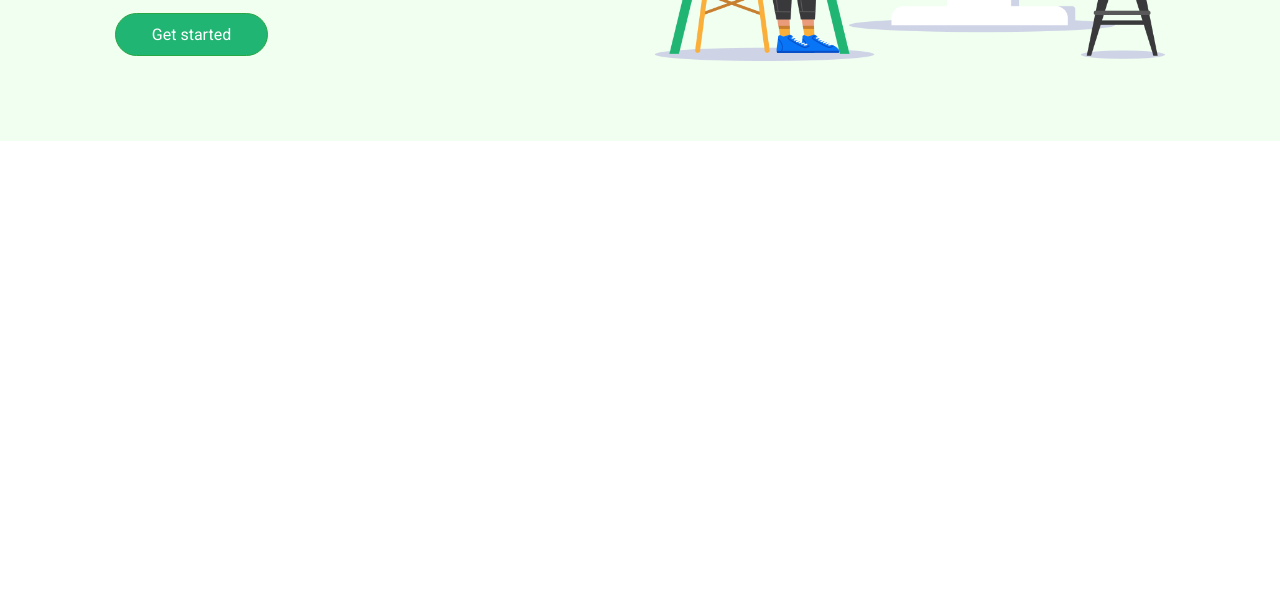
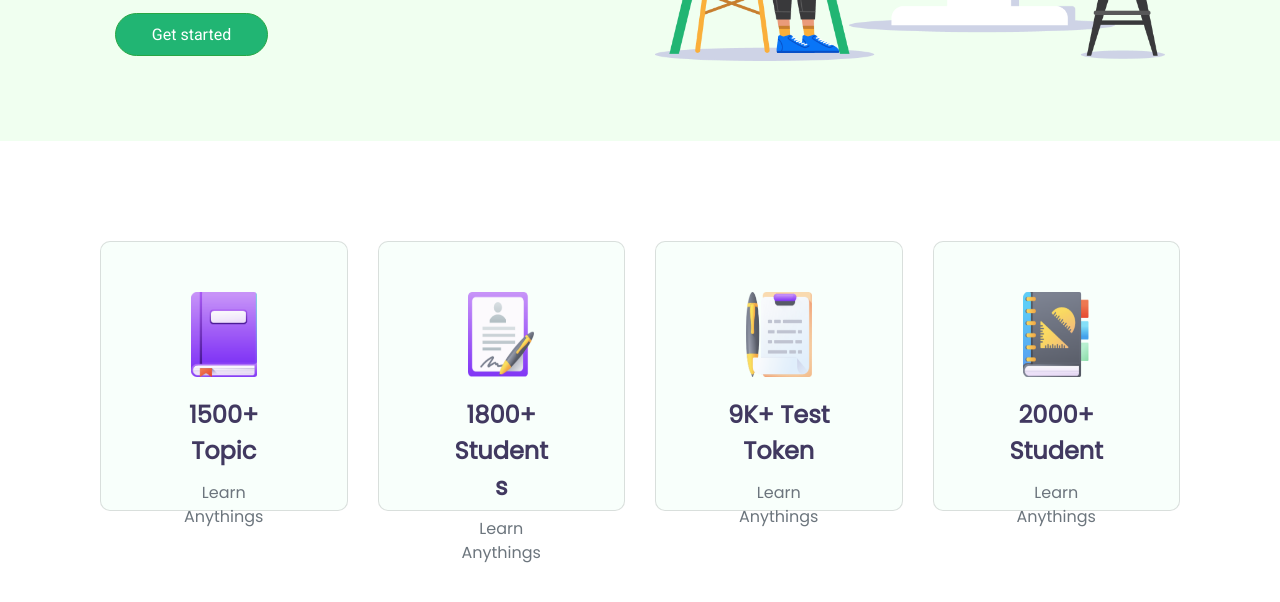
Before and after one commit to mehedi6892/e-school, a plain HTML site: page index.html in a window 1280 px wide. Shown: the part 432-1034 px from the top of the page. Before the commit the page ends 800 px from the top, so only its background shows below. Drawn offline with nearby package versions, Linux system fonts and the light colour scheme; files whose address does not match are found by name.

Commit message:
analytics section coding complete

```diff
--- a/index.html
+++ b/index.html
@@ -9,11 +9,11 @@
         <!-- Google fonts -->
         <link href="https://fonts.googleapis.com/css2?family=Poppins&display=swap" rel="stylesheet">
         <link href="https://fonts.googleapis.com/css2?family=Roboto&display=swap" rel="stylesheet">
-        <!-- External CSS Link-->
+        <!--- External CSS Link--->
         <link rel="stylesheet" href="style..css">
     </head>
     <body>
-        <!-- Header Section -->
+        <!--- Header Section--->
         <header class="header-section">
             <div class="top-navigation sticky-top">
                 <nav class="navbar   navbar-expand-lg ">
@@ -40,29 +40,67 @@
                     </div>
                  </nav>
             </div>
-          <div class="header-content d-flex justify-content-between ">
+            <!--- Header left and right content --->
+            <div class="header-content d-flex justify-content-between ">
                 <div class="header-left-content col-md-6">
                     <small class="font-weight-normal">Are you ready to Learn?</small>
-                    <h1>Learn With fun
-                        on <span>any schedule</span></h1>
-                        <p>Lorem ipsum dolor sit amet, consectetur adipiscing elit. Varius blandit facilisis quam netus.</p>
-                        <a  href=""><button class="btn btn-success all-button">Get started</button></a>
+                    <h1>Learn With fun on <span>any schedule</span></h1>
+                    <p>Lorem ipsum dolor sit amet, consectetur adipiscing elit. Varius blandit facilisis quam netus.</p>
+                    <a  href="#"><button class="btn btn-success all-button">Get started</button></a>
                 </div>
-
                 <div class="header-right-content col-md-6">
                     <img class="w-100" src="images/Illustration.png" alt="">
                 </div>
+           </div>
+        </header>
 
+         <!--- Learn Analytics Section --->
+         <section class="analytic-section">
+            <div class="row row-cols-1 row-cols-md-4">
+              <div class="col mb-3 ">
+                <div class="card text-center analytics ">
+                  <img src="images/icon/book.png" class="card-img-top mx-auto d-block" alt="...">
+                  <div class="card-body">
+                    <h6 class="card-title">1500+ Topic</h6>
+                    <p class="card-text text-muted">Learn Anythings</p>
+                  </div>
+                </div>
+              </div>
+
+              <div class="col mb-3">
+                <div class="card card text-center analytics ">
+                  <img src="images/icon/Student.png" class="card-img-top mx-auto d-block " alt="...">
+                  <div class="card-body">
+                    <h6 class="card-title">1800+ Students</h6>
+                    <p class="card-text text-muted">Learn Anythings</p>
+                  </div>
+                </div>
+              </div>
+              <div class="col mb-3">
+                <div class="card card text-center analytics">
+                  <img src="images/icon/Test.png" class="card-img-top mx-auto d-block" alt="...">
+                  <div class="card-body">
+                    <h6 class="card-title">9K+ Test Token</h6>
+                    <p class="card-text text-muted">Learn Anythings</p>
+                  </div>
+                </div>
+              </div>
+              <div class="col mb-3">
+                <div class="card card text-center analytics">
+                  <img src="images/icon/Students.png" class="card-img-top mx-auto d-block" alt="...">
+                  <div class="card-body">
+                    <h6 class="card-title">2000+ Student</h6>
+                    <p class="card-text text-muted">Learn Anythings</p>
+                  </div>
+                </div>
+              </div>
             </div>
+         </section>
 
 
-         </header>
 
-         <!-- Body section -->
-         <section class="header-content">
 
-         </section>
-        <!-- Optional JavaScript -->
+        <!--- Optional JavaScript --->
         <script src="https://code.jquery.com/jquery-3.5.1.slim.min.js" integrity="sha384-DfXdz2htPH0lsSSs5nCTpuj/zy4C+OGpamoFVy38MVBnE+IbbVYUew+OrCXaRkfj" crossorigin="anonymous"></script>
         <script src="https://cdn.jsdelivr.net/npm/popper.js@1.16.0/dist/umd/popper.min.js" integrity="sha384-Q6E9RHvbIyZFJoft+2mJbHaEWldlvI9IOYy5n3zV9zzTtmI3UksdQRVvoxMfooAo" crossorigin="anonymous"></script>
         <script src="https://stackpath.bootstrapcdn.com/bootstrap/4.5.0/js/bootstrap.min.js" integrity="sha384-OgVRvuATP1z7JjHLkuOU7Xw704+h835Lr+6QL9UvYjZE3Ipu6Tp75j7Bh/kR0JKI" crossorigin="anonymous"></script>
--- a/style..css
+++ b/style..css
@@ -7,6 +7,10 @@ header{
     background-color: #F0FFF0;
     padding: 10px 100px 0px 100px;
 
+}
+section{
+    padding: 100px;
+    background: #FFFFFF;
 }
 .logo img{
 
@@ -71,3 +75,35 @@ height: 59px;
     line-height: 36px;
     color:#6C6B6B ;
 }
+
+/*-- Style Analytics Section --*/
+.analytic-section img{
+    width: 66px;
+    height: 85px;
+
+
+}
+
+.analytics{
+    padding: 50px;
+   background: #F8FFFB;
+   height: 270px;
+   background: #F8FFFB;
+   border-radius: 10px;
+
+}
+
+.analytics h6{
+    font-style: normal;
+    font-weight: 600;
+    font-size: 24px;
+    line-height: 36px;
+    color: #413960;
+}
+
+.analytics:hover{
+    background: #FFFFFF;
+    box-shadow: 0px 20px 40px rgba(0, 0, 0, 0.1);
+    border-radius: 10px;
+
+}
```
